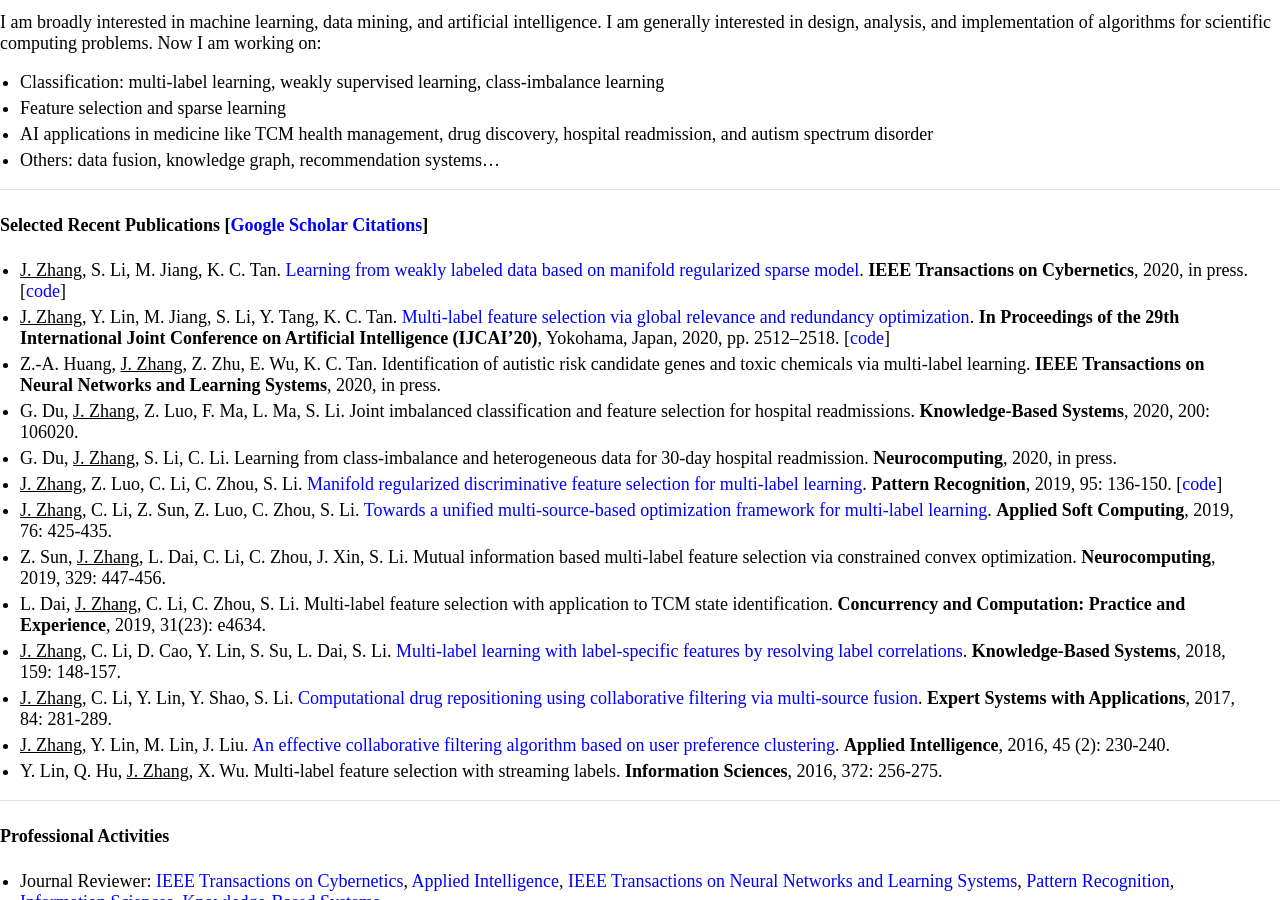
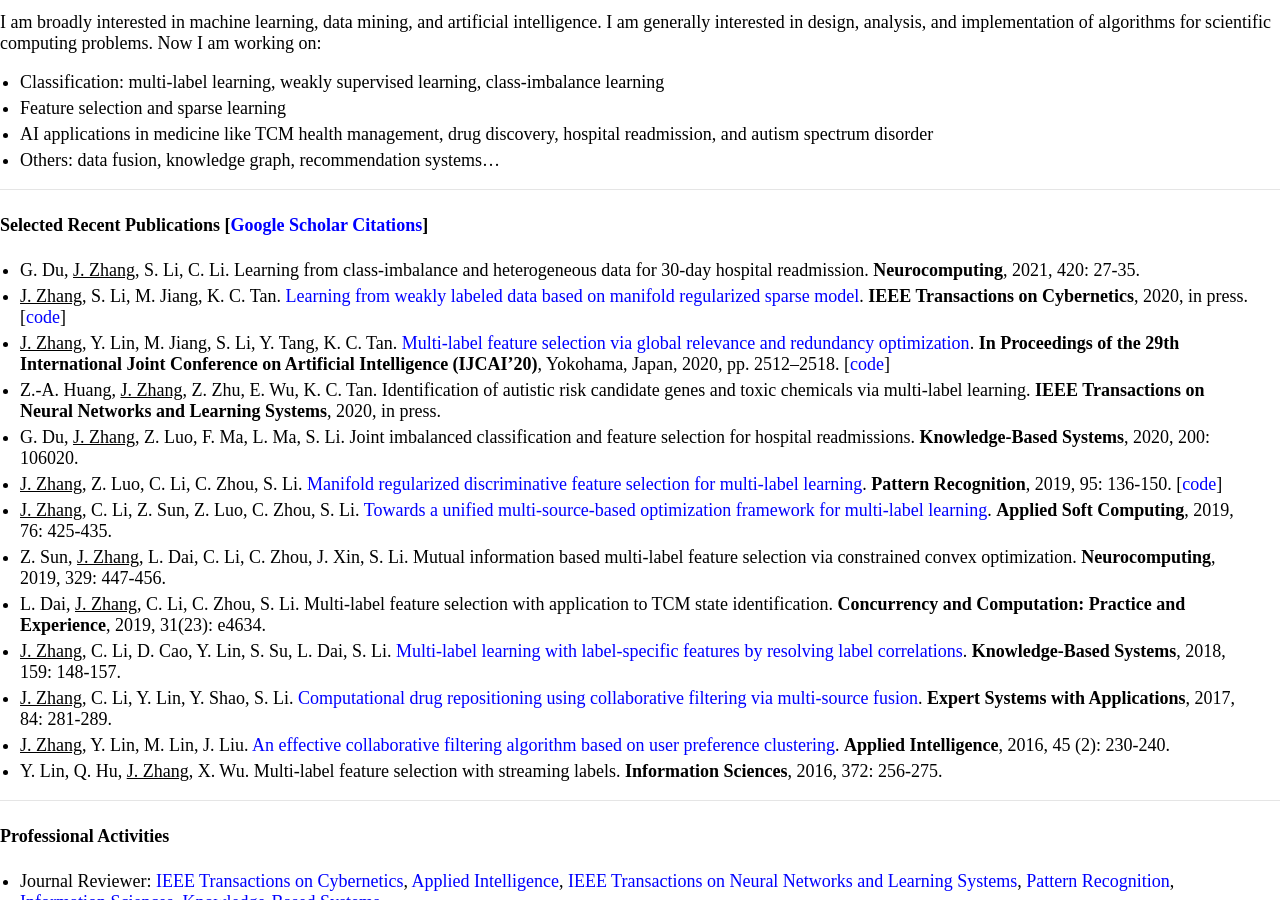
Before and after one commit to jiazhang-ml/jiazhang-ml.github.io, a Jekyll site: the page built from index.md, in a window 1280 px wide and 900 px high, scrolled down 347 px. Built offline with Jekyll 4.4.1, drawn with Linux system fonts in a browser that asks for light colours.

Commit message:
Update index.md

```diff
--- a/index.md
+++ b/index.md
@@ -25,11 +25,11 @@ I am broadly interested in machine learning, data mining, and artificial intelli
 ---
 
 #### Selected Recent Publications [[Google Scholar Citations](https://scholar.google.com/citations?user=yBaTk-gAAAAJ&hl=en)]
+* G. Du, <u>J. Zhang</u>, S. Li, C. Li. Learning from class-imbalance and heterogeneous data for 30-day hospital readmission. **Neurocomputing**, 2021, 420: 27-35.
 * <u>J. Zhang</u>, S. Li, M. Jiang, K. C. Tan. [Learning from weakly labeled data based on manifold regularized sparse model](09185009.pdf). **IEEE Transactions on Cybernetics**, 2020, in press. [[code](MSWL-master.zip)]
 * <u>J. Zhang</u>, Y. Lin, M. Jiang, S. Li, Y. Tang, K. C. Tan. [Multi-label feature selection via global relevance and redundancy optimization](0348.pdf). **In Proceedings of the 29th International Joint Conference on Artificial Intelligence (IJCAI’20)**, Yokohama, Japan, 2020, pp. 2512–2518. [[code](GRRO-master.zip)]
 * Z.-A. Huang, <u>J. Zhang</u>, Z. Zhu, E. Wu, K. C. Tan. Identification of autistic risk candidate genes and toxic chemicals via multi-label learning. **IEEE Transactions on Neural Networks and Learning Systems**, 2020, in press.
 * G. Du, <u>J. Zhang</u>, Z. Luo, F. Ma, L. Ma, S. Li. Joint imbalanced classification and feature selection for hospital readmissions. **Knowledge-Based Systems**, 2020, 200: 106020.
-* G. Du, <u>J. Zhang</u>, S. Li, C. Li. Learning from class-imbalance and heterogeneous data for 30-day hospital readmission. **Neurocomputing**, 2020, in press.
 * <u>J. Zhang</u>, Z. Luo, C. Li, C. Zhou, S. Li. [Manifold regularized discriminative feature selection for multi-label learning](1-s2.0-S0031320319302341-main.pdf). **Pattern Recognition**, 2019, 95: 136-150. [[code](MDFS-master.zip)]
 * <u>J. Zhang</u>, C. Li, Z. Sun, Z. Luo, C. Zhou, S. Li. [Towards a unified multi-source-based optimization framework for multi-label learning](1-s2.0-S1568494618307051-main.pdf). **Applied Soft Computing**, 2019, 76: 425-435.
 * Z. Sun, <u>J. Zhang</u>, L. Dai, C. Li, C. Zhou, J. Xin, S. Li. Mutual information based multi-label feature selection via constrained convex optimization. **Neurocomputing**, 2019, 329: 447-456.
```
